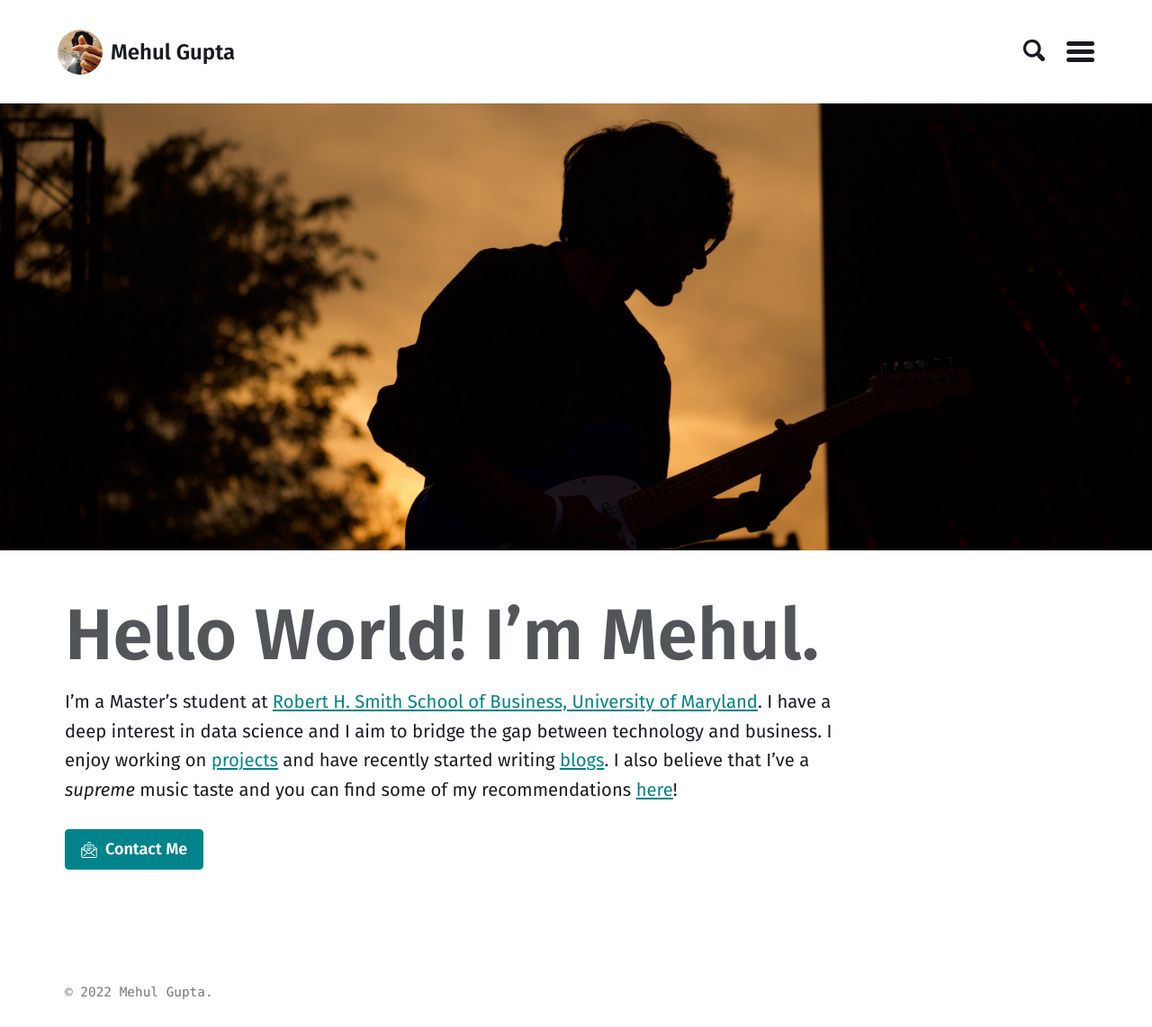
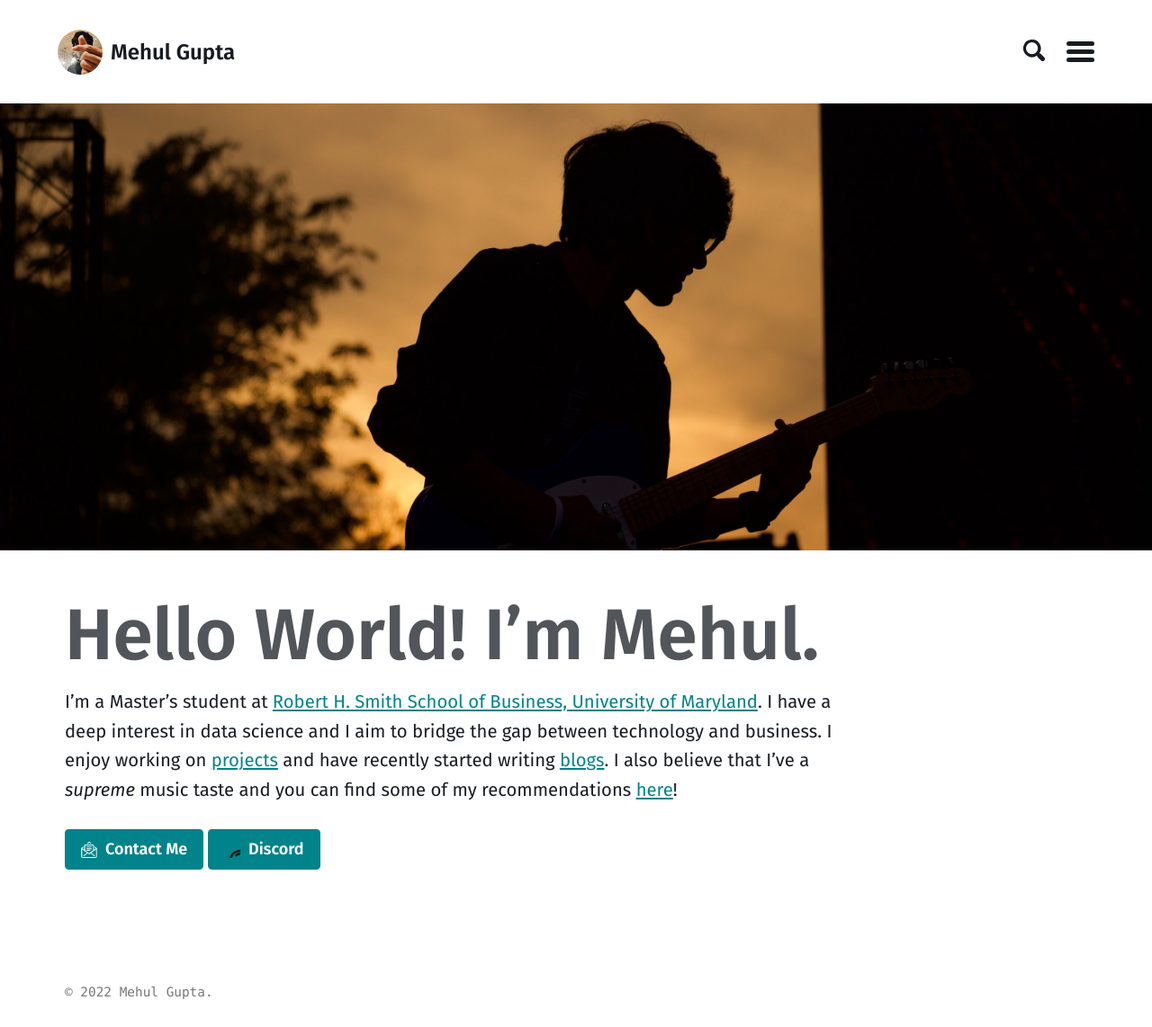
Before and after one commit to mehulg25/mehulg25.github.io, a Jekyll site: the page built from index.html, in a window 1280 px wide. Shown: the whole page at 90% size. Built offline with Jekyll 4.4.1, drawn with Linux system fonts in a browser that asks for light colours; the list of posts is cut into pages by our own code.

Commit message:
Testing Icons

```diff
--- /dev/null
+++ b/_includes/icon-discord.html
@@ -0,0 +1,4 @@
+<a href="https://icons8.com/icon/25627/discord{{ include.username }}">
+    <span class="icon icon--discord">{% include icon-discord.svg %}</span>
+    <span class="label">{{ include.label | default: include.username }}</span>
+</a>
--- a/index.html
+++ b/index.html
@@ -9,5 +9,7 @@ actions:
   - label: "Contact Me"
     icon: email
     url: "mailto:mehulg25@gmail.com"
-
+  - label: "Discord"
+    icon: discord
+    url: "mailto:mehulg25@gmail.com"
 ---
```
Also changed, not shown: _includes/icon-discord.svg (added).
